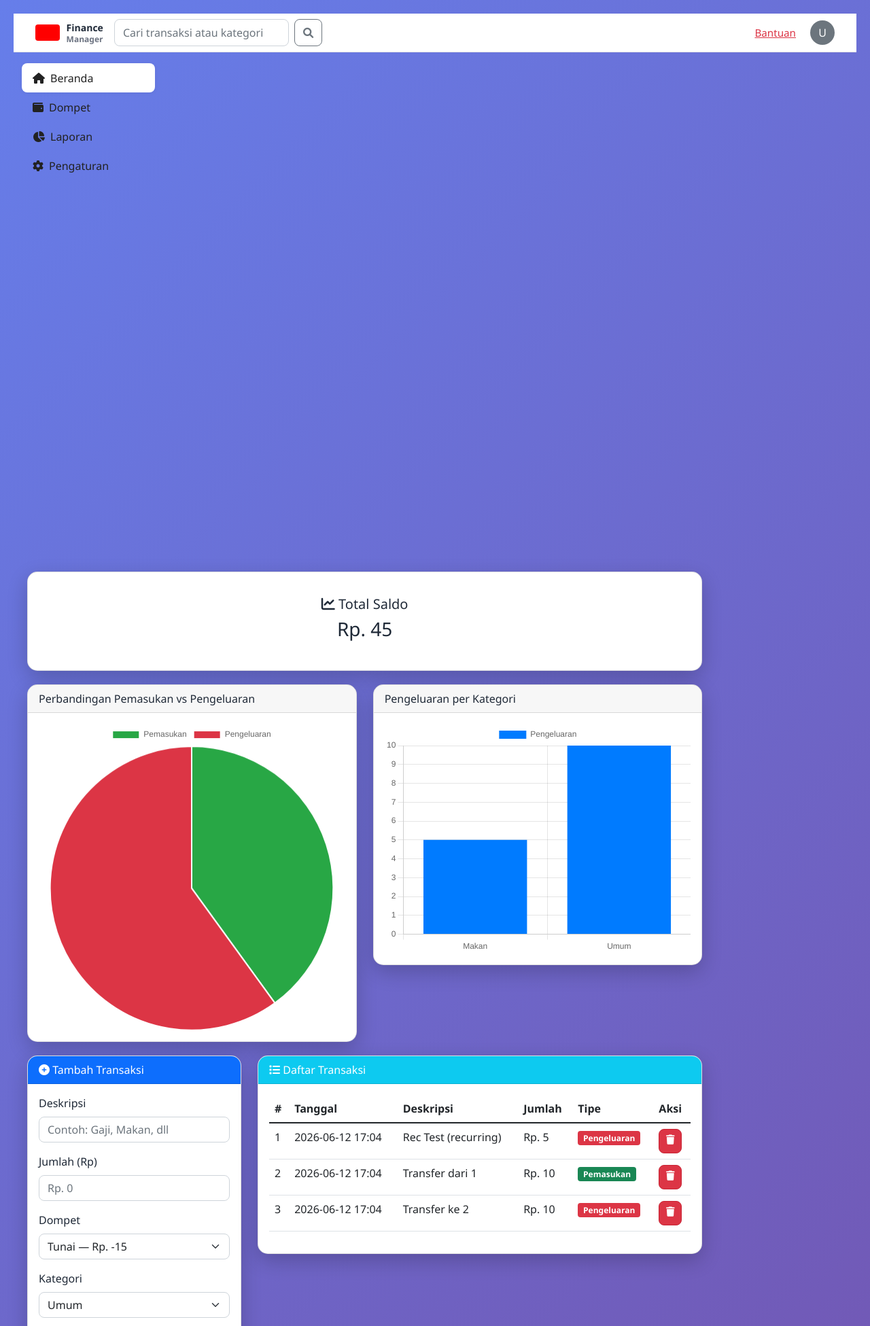
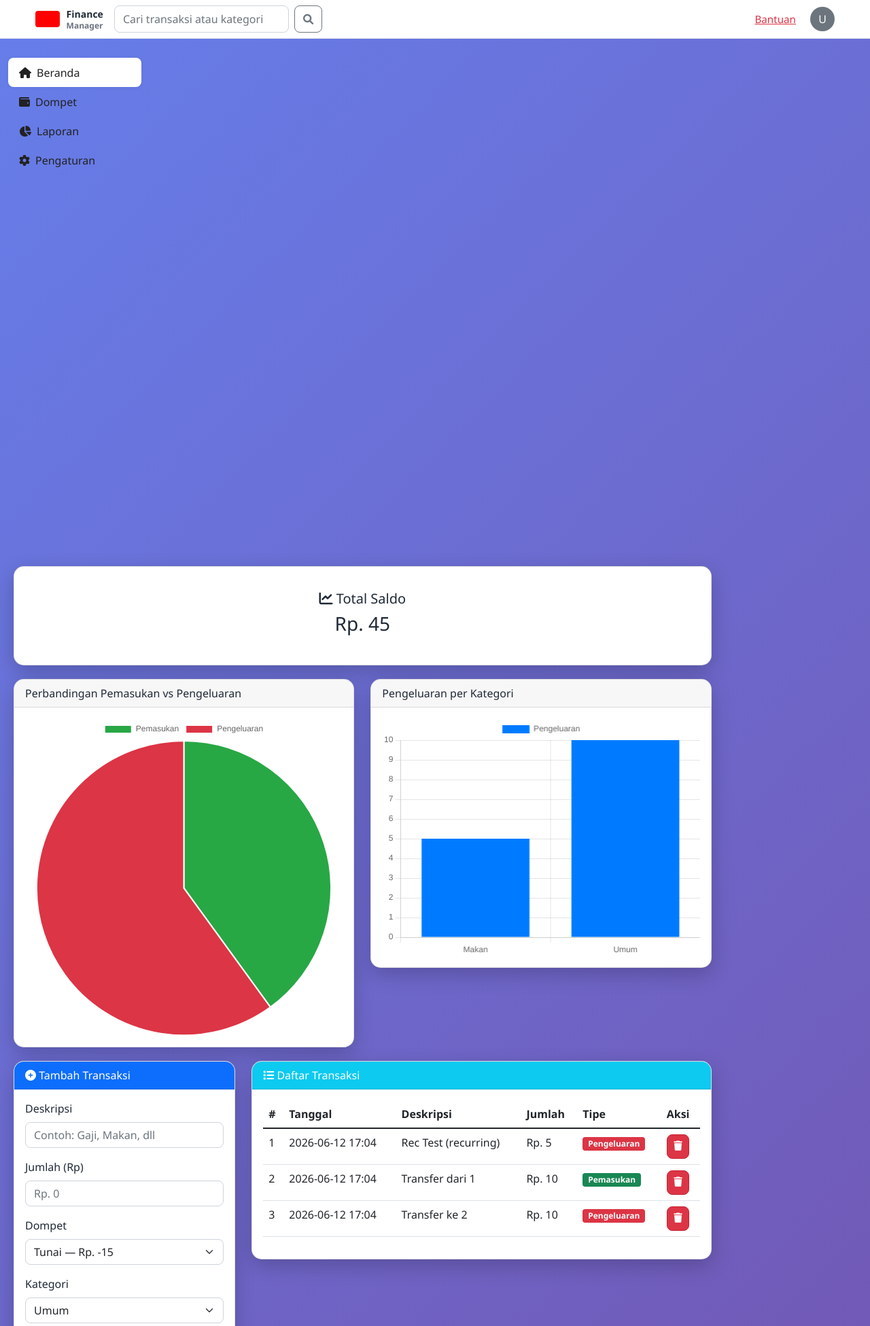
Before and after one commit to MuhammadAzzaRayyan/finance-tracker, a Flask app: page / in a window 1280 px wide. Shown: the top 1951 px of the page at 68% size. Run offline with Flask 3, Linux system fonts and the light colour scheme.

Commit message:
Tighten top spacing: reduce gap between header and content

```diff
--- a/personal-finance-app/templates/index.html
+++ b/personal-finance-app/templates/index.html
@@ -15,7 +15,7 @@
 
         .container {
             max-width: 800px;
-            margin-top: 50px;
+            margin-top: 12px; /* reduced top gap for tighter layout */
         }
 
         .card {
--- a/templates/index.html
+++ b/templates/index.html
@@ -14,7 +14,7 @@
         body {
             background: linear-gradient(135deg, #667eea 0%, #764ba2 100%);
             min-height: 100vh;
-            padding: 20px;
+            padding: 0; /* reduce top gap */
             font-family: 'Segoe UI', Tahoma, Geneva, Verdana, sans-serif;
         }
         .container {
@@ -49,7 +49,7 @@
         </div>
     </div>
 
-    <div class="container-fluid">
+    <div class="container-fluid" style="margin-top:12px">
         <div class="row">
             <div class="col-lg-2 sidebar">
                 <nav class="nav flex-column">
```
